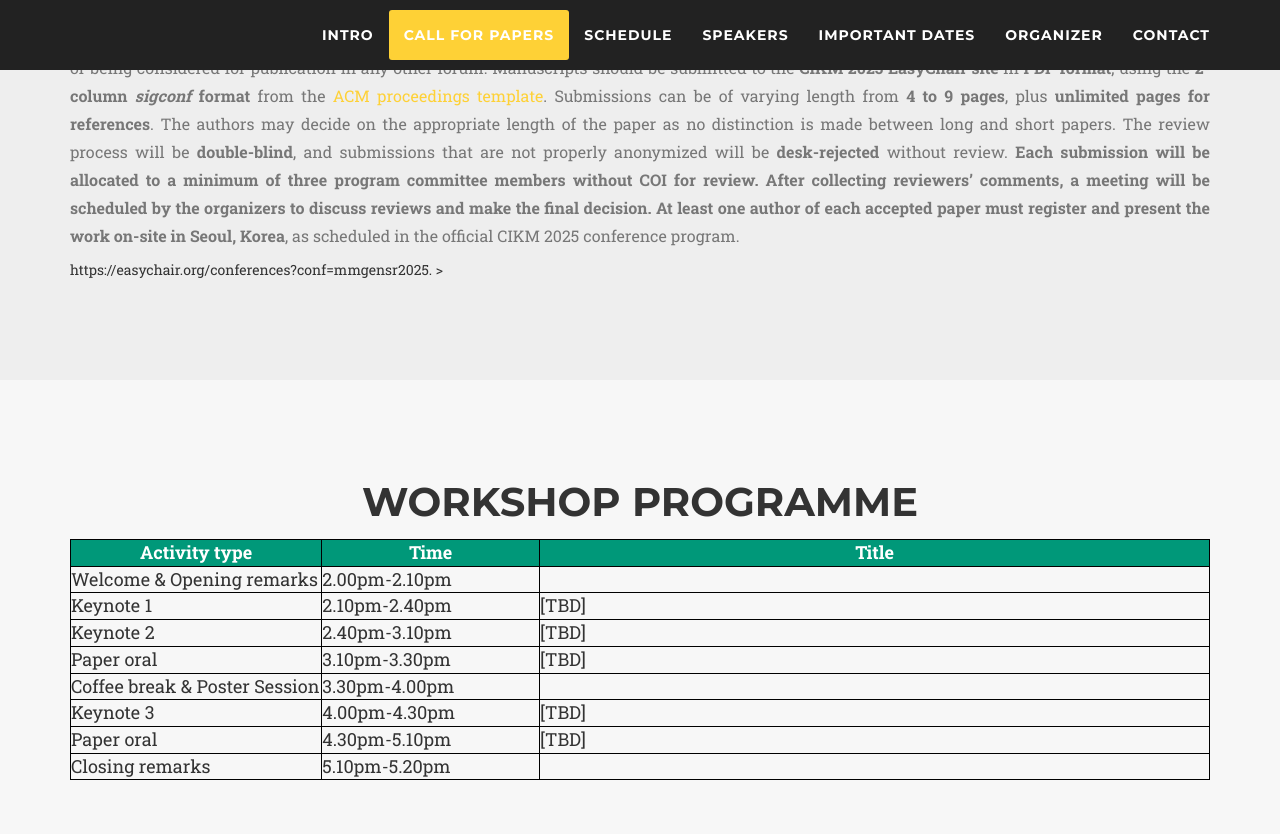
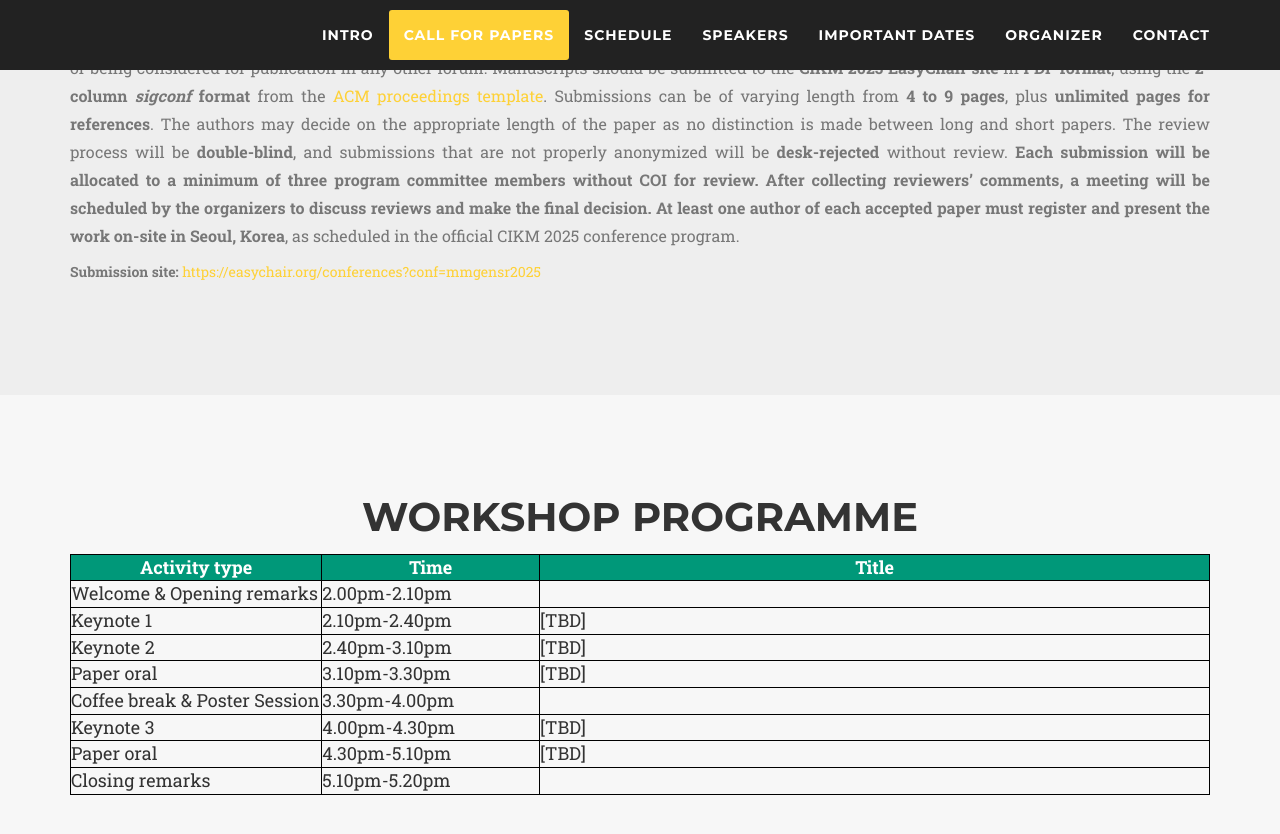
Before and after one commit to mmgensr-cikm25/mmgensr-cikm25.github.io, a Jekyll site: the page built from index.md, in a window 1280 px wide and 900 px high, scrolled down 1844 px. Shown: the top 834 px of the window. Built offline with Jekyll 4.4.1, drawn with Linux system fonts in a browser that asks for light colours; nearby versions of some CDN libraries; some web fonts are replaced.

Commit message:
Update call.html

```diff
--- a/_includes/call.html
+++ b/_includes/call.html
@@ -52,8 +52,12 @@
           <strong>Submission Guidelines: Authors are invited to submit original, full-length research papers</strong> that are not previously published, accepted to be published, or being considered for publication in any other forum. Manuscripts should be submitted to the <strong>CIKM 2025 EasyChair site</strong> in <strong>PDF format</strong>, using the <strong>2-column <em>sigconf</em> format</strong> from the <a href="https://www.acm.org/publications/proceedings-template" target="_blank">ACM proceedings template</a>. Submissions can be of varying length from <strong>4 to 9 pages</strong>, plus <strong>unlimited pages for references</strong>. The authors may decide on the appropriate length of the paper as no distinction is made between long and short papers. The review process will be <strong>double-blind</strong>, and submissions that are not properly anonymized will be <strong>desk-rejected</strong> without review. <strong> Each submission will be allocated to a minimum of three program committee members without COI for review. After collecting reviewers’ comments, a meeting will be scheduled by the organizers to discuss reviews and make the final decision. At least one author of each accepted paper must register and present the work on-site in Seoul, Korea</strong>, as scheduled in the official CIKM 2025 conference program.
         </p>
 
-<Submission site: <a href="https://easychair.org/conferences?conf=mmgensr2025">https://easychair.org/conferences?conf=mmgensr2025</a>. >
-
+        <p>
+          <span class="large text-muted"><strong>Submission site:</strong></span>
+          <a href="https://easychair.org/conferences?conf=mmgensr2025" target="_blank">
+            https://easychair.org/conferences?conf=mmgensr2025
+          </a>
+        </p>
 
       </div>
     </div>
```
